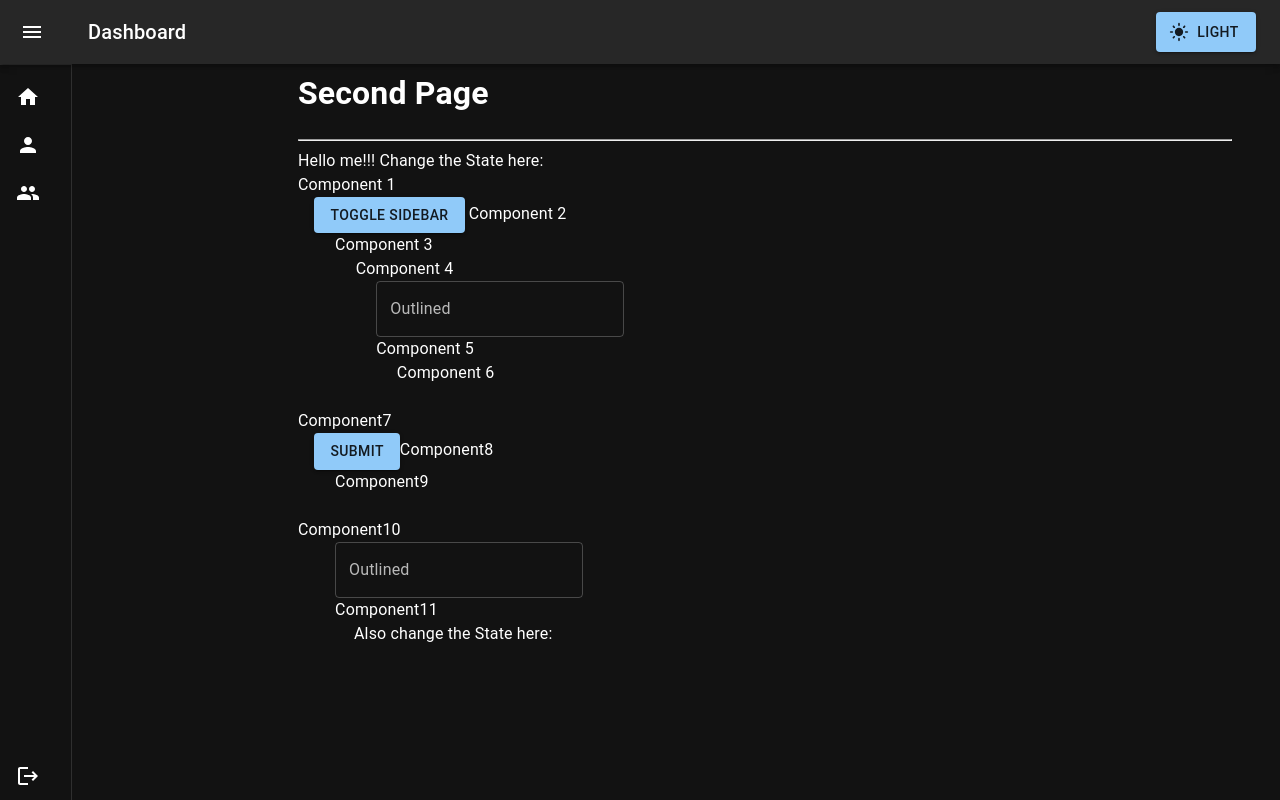
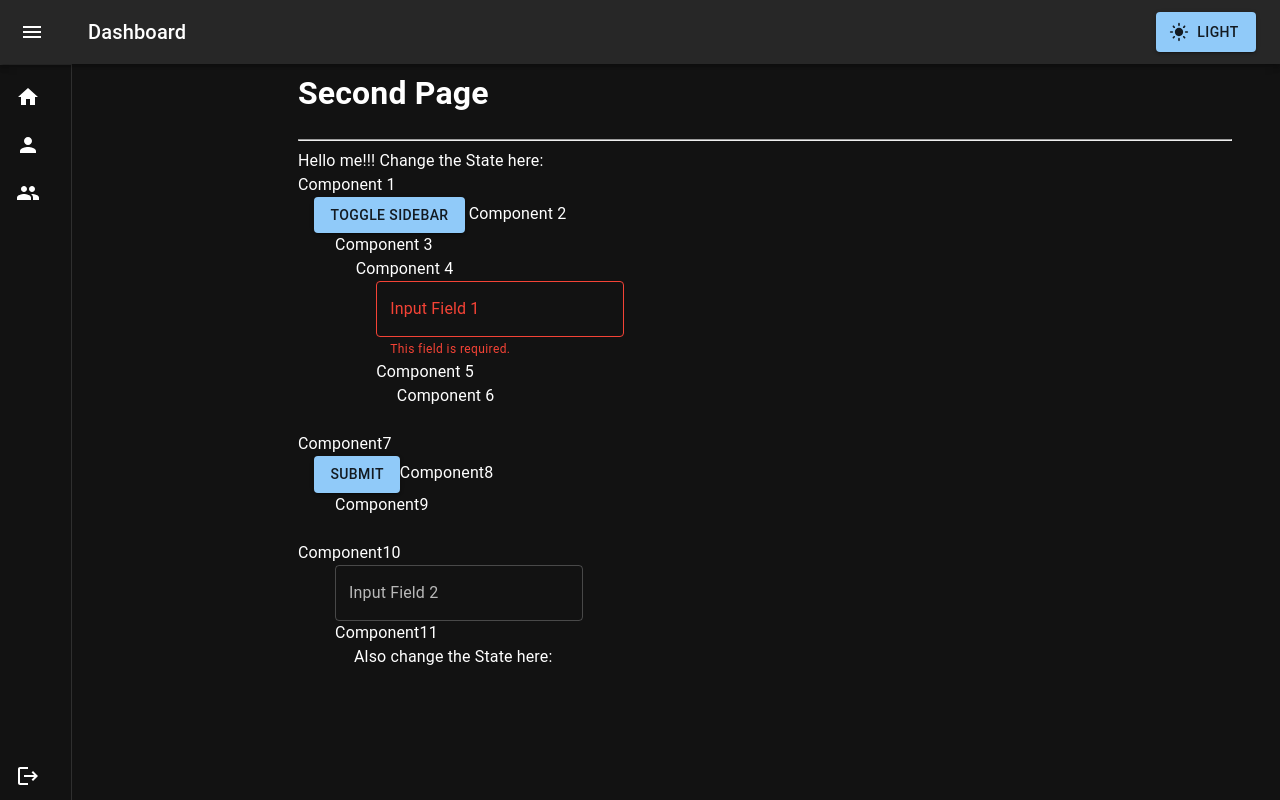
Before and after one commit to amelie-pierce/nam-miniproject, a Next.js app: page /dashboard/second in a window 1280 px wide. Built offline with nearby package versions, Linux system fonts and the light colour scheme.

Commit message:
manage state inputfield

```diff
--- a/src/app/dashboard/second/components/Component10.tsx
+++ b/src/app/dashboard/second/components/Component10.tsx
@@ -18,7 +18,7 @@ export default function Component10() {
       &emsp; &emsp;
       <TextField
         id="outlined-basic"
-        label="Outlined"
+        label="Input Field 2"
         variant="outlined"
         value={inputValue}
         onChange={handleChange}
--- a/src/app/dashboard/second/components/Component4.tsx
+++ b/src/app/dashboard/second/components/Component4.tsx
@@ -1,5 +1,5 @@
 import { Box, TextField } from "@mui/material";
-import React from "react";
+import React, { useState, useEffect } from "react";
 import Component5 from "./Component5";
 import { useInputContext } from "@/contexts/InputContextProvider";
 
@@ -10,6 +10,8 @@ export default function Component4() {
     setInputValue(event.target.value);
   };
 
+  const error = inputValue === "";
+
   return (
     <Box component="span">
       Component 4
@@ -17,10 +19,12 @@ export default function Component4() {
       &emsp; &emsp; &emsp; &emsp;
       <TextField
         id="outlined-basic"
-        label="Outlined"
+        label="Input Field 1"
         variant="outlined"
         value={inputValue}
         onChange={handleChange}
+        error={error}
+        helperText={error ? "This field is required." : ""}
       />
       <br />
       &emsp; &emsp; &emsp; &emsp;
--- a/src/app/dashboard/second/components/Component7.tsx
+++ b/src/app/dashboard/second/components/Component7.tsx
@@ -5,12 +5,17 @@ import Component8 from "./Component8";
 import { Box, Button } from "@mui/material";
 import { useInputContext } from "@/contexts/InputContextProvider";
 
-export default function Component7() {
+interface Component7Props {
+  setDisplayText: React.Dispatch<React.SetStateAction<string>>;
+}
+
+export default function Component7({ setDisplayText }: Component7Props) {
   const { inputValue } = useInputContext();
 
   const handleSubmit = () => {
-    console.log("Submit value: ", inputValue);
+    setDisplayText(inputValue);
   };
+
   return (
     <Box component="span">
       Component7
--- a/src/app/dashboard/second/page.tsx
+++ b/src/app/dashboard/second/page.tsx
@@ -1,14 +1,13 @@
 "use client";
 
 import { Box, Typography } from "@mui/material";
-import React from "react";
+import React, { useState } from "react";
 import Component1 from "./components/Component1";
 import Component7 from "./components/Component7";
 import Component10 from "./components/Component10";
-import { useInputContext } from "@/contexts/InputContextProvider";
 
 export default function Second() {
-  const { inputValue } = useInputContext();
+  const [displayText, setDisplayText] = useState("");
 
   return (
     <Box sx={{ p: 3 }}>
@@ -16,11 +15,11 @@ export default function Second() {
       <hr />
       <Box sx={{ display: "flex", flexDirection: "column" }}>
         <Typography variant="body1" component="span">
-          Hello me!!! Change the State here: {inputValue}
+          Hello me!!! Change the State here: {displayText}
         </Typography>
         <Component1 />
         <br />
-        <Component7 />
+        <Component7 setDisplayText={setDisplayText} />
         <br />
         <Component10 />
       </Box>
--- a/src/contexts/InputContextProvider.tsx
+++ b/src/contexts/InputContextProvider.tsx
@@ -1,10 +1,10 @@
 "use client";
 
-import React, { createContext, useContext, useState } from "react";
+import React, { createContext, useContext, useRef, useState } from "react";
 
 interface InputContextProps {
   inputValue: string;
-  setInputValue: React.Dispatch<React.SetStateAction<string>>;
+  setInputValue: (value: string) => void;
 }
 
 const InputContext = createContext<InputContextProps | null>(null);
@@ -25,9 +25,21 @@ export const InputContextProvider: React.FC<{ children: React.ReactNode }> = ({
   children,
 }) => {
   const [inputValue, setInputValue] = useState("");
+  const inputRef = useRef<string>("");
+
+  const setInputValueRef = (value: string) => {
+    inputRef.current = value;
+    setInputValue(value);
+  };
+
+  console.log("inputValue", inputValue);
 
   return (
-    <InputContext.Provider value={{ inputValue, setInputValue }}>
+    <InputContext.Provider
+      value={{
+        inputValue,
+        setInputValue: setInputValueRef,
+      }}>
       {children}
     </InputContext.Provider>
   );
```
